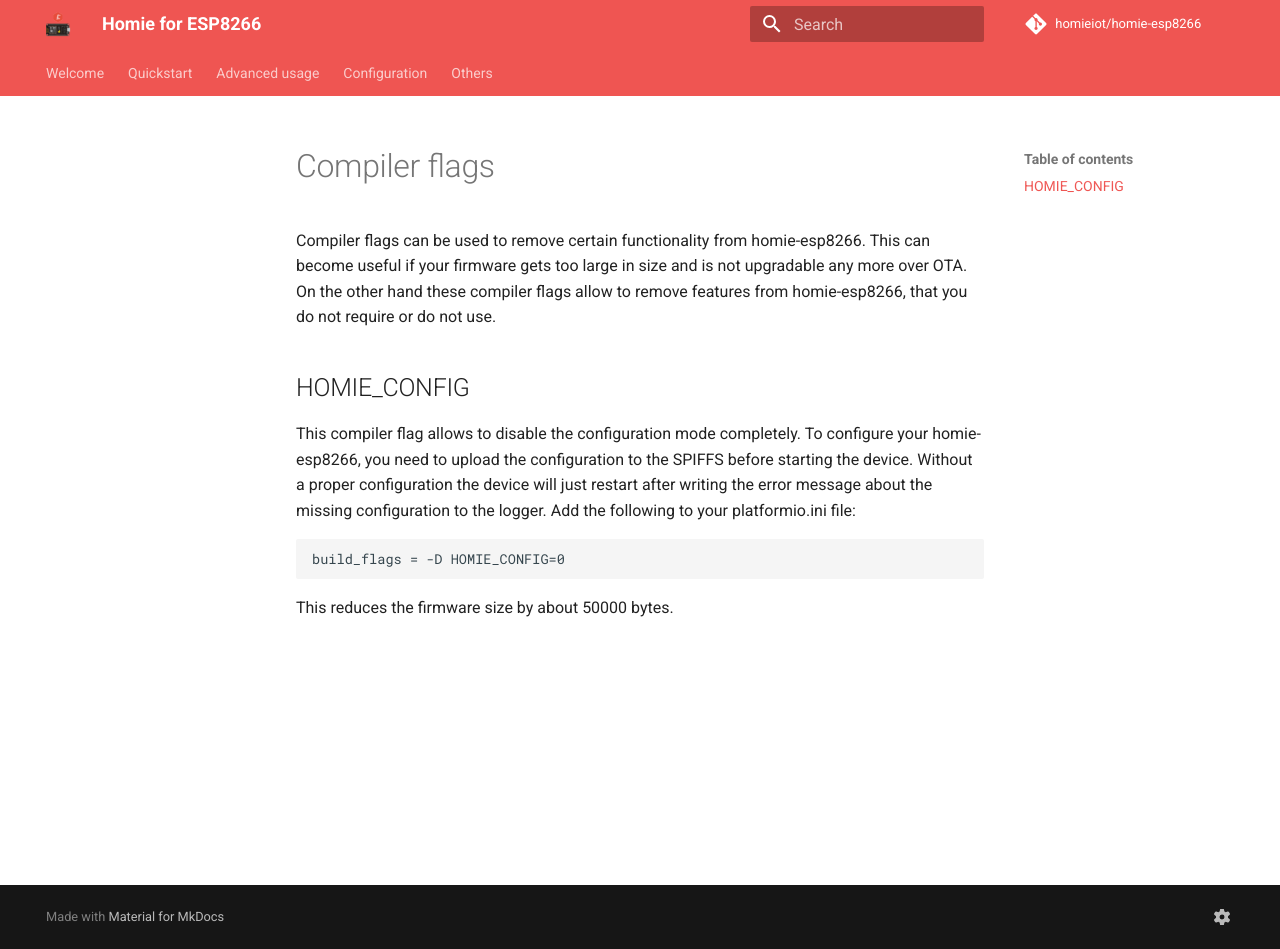
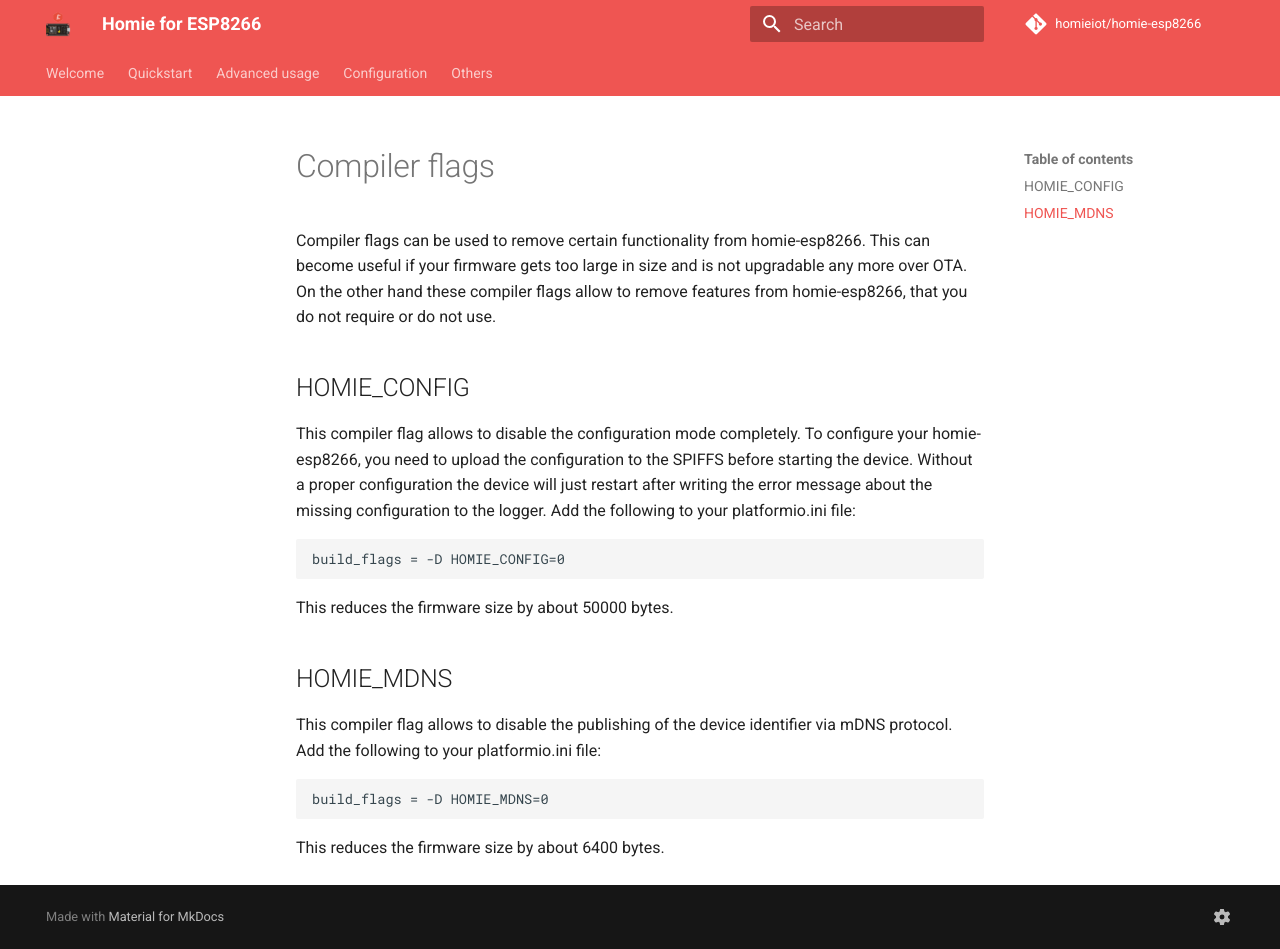
Before and after one commit to homieiot/homie-esp8266, an MkDocs documentation site: the page built from docs/advanced-usage/compiler-flags.md, in a window 1280 px wide and 949 px high. Built offline with MkDocs 1.6.1 and Material for MkDocs 9.7.7, drawn with Linux system fonts in a browser that asks for light colours; comment, search, counter and statistics services are not loaded; old or Windows-style settings are respelled for this version of MkDocs.

Commit message:
added compiler flag for disabling mDNS (#563)
this saves 6456 bytes of flash

````diff
--- a/docs/advanced-usage/compiler-flags.md
+++ b/docs/advanced-usage/compiler-flags.md
@@ -9,3 +9,13 @@ build_flags = -D HOMIE_CONFIG=0
 ```
 
 This reduces the firmware size by about 50000 bytes.
+
+## HOMIE_MDNS
+
+This compiler flag allows to disable the publishing of the device identifier via mDNS protocol. Add the following to your platformio.ini file:
+
+```
+build_flags = -D HOMIE_MDNS=0
+```
+
+This reduces the firmware size by about 6400 bytes.
````
Also changed, not shown: 2 other files.
